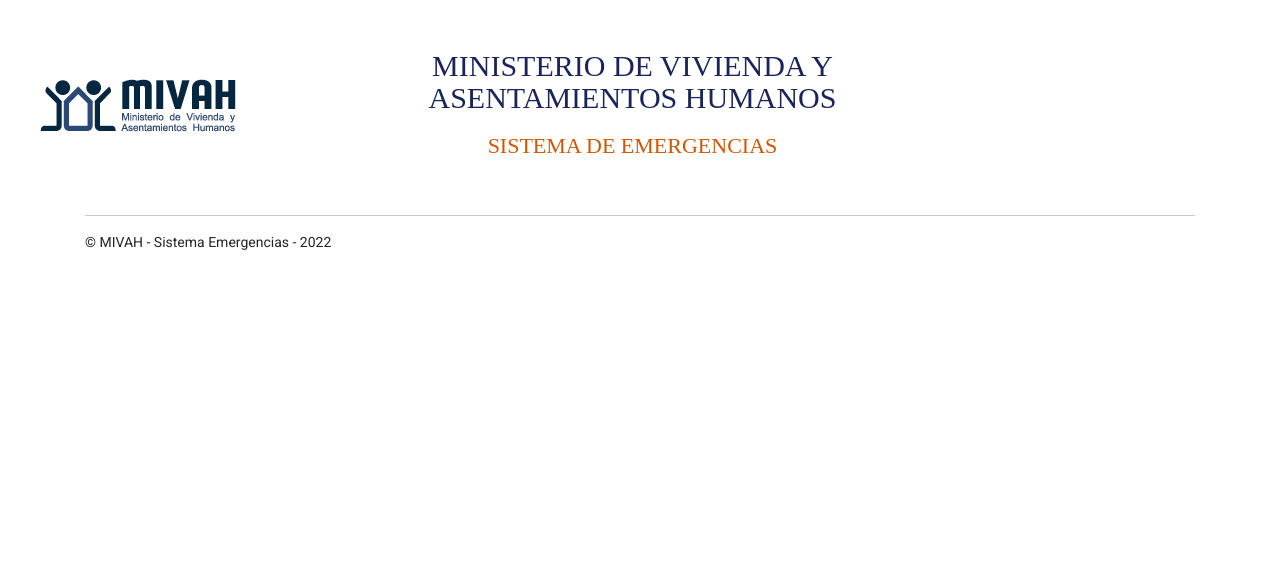
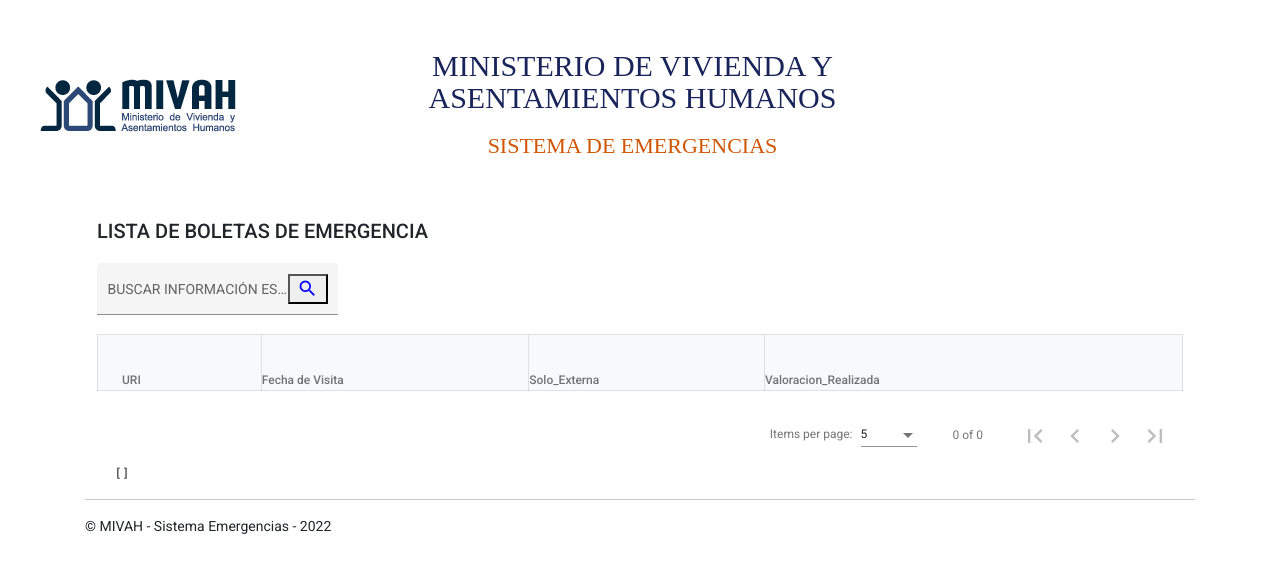
Before and after one commit to rmora416/EmergenciasApp, an Angular app: page /lista in a window 1280 px wide. Before the commit this address led to /. Shown: the top 572 px of the page. Built offline with nearby package versions, Linux system fonts and the light colour scheme.

Commit message:
agregar lista de boletas

```diff
--- a/package.json
+++ b/package.json
@@ -24,6 +24,7 @@
     "jquery": "^3.6.1",
     "rxjs": "~7.5.0",
     "tslib": "^2.3.0",
+    "uuid": "^9.0.0",
     "zone.js": "~0.11.4"
   },
   "devDependencies": {
@@ -31,6 +32,7 @@
     "@angular/cli": "~14.2.8",
     "@angular/compiler-cli": "^14.2.0",
     "@types/jasmine": "~4.0.0",
+    "@types/uuid": "^8.3.4",
     "jasmine-core": "~4.3.0",
     "karma": "~6.4.0",
     "karma-chrome-launcher": "~3.1.0",
--- a/src/app/boleta-parent/boleta-parent.component.html
+++ b/src/app/boleta-parent/boleta-parent.component.html
@@ -16,7 +16,17 @@
         </mat-tab>
     </mat-tab-group>
 
-</form>
+    <br />
+    <div class="row">
+      <div class="col-md-4">
+        <a class="btn btn-secondary btn-block" (click)="Cancel()"> Cancelar</a>
+      </div>
+      <div class="col-md-4">
+        <a class="btn btn-primary btn-block" (click)="Guardar()"> Guardar </a>
+      </div>
+    <div>
+
+
 
 </div>
 
--- a/src/app/boleta-parent/boleta-parent.component.ts
+++ b/src/app/boleta-parent/boleta-parent.component.ts
@@ -1,5 +1,8 @@
-import { Component, OnInit } from '@angular/core';
+import { Component, OnInit, Output, EventEmitter } from '@angular/core';
 import {FormGroup, FormBuilder} from '@angular/forms';
+import { ItemBoleta } from '../Clases/ItemBoleta.class';
+import { v4 as uuid } from 'uuid';
+import { Router } from '@angular/router';
 
 
 @Component({
@@ -10,8 +13,11 @@
 export class BoletaParentComponent implements OnInit {
   checkoutForm: FormGroup;
   showLoading = false;
+  items_offline: ItemBoleta[] = [];
 
-  constructor(private fb: FormBuilder) {
+  //@Output() formReady = new EventEmitter<FormGroup>()
+
+  constructor(private fb: FormBuilder, private router: Router) {
     this.showLoading = false;
 
     this.checkoutForm = this.fb.group({
@@ -24,8 +30,38 @@
     this.showLoading = true;
   }
 
+  Guardar(): void
+  {
+    if(localStorage.getItem('Lista_Boletas') != null)
+      this.items_offline = JSON.parse(localStorage.getItem('Lista_Boletas') || '{}');
+
+    this.items_offline.push({
+      EmergenciaID : this.checkoutForm.value.EmergenciaID,
+
+      ID_Datos_Inspeccion:this.checkoutForm.value.Generales.ID_Datos_Inspeccion,
+      Fecha_Visita: this.checkoutForm.value.Generales.Fecha_Visita,
+      Solo_Externa:this.checkoutForm.value.Generales.Solo_Externa,
+      Valoracion_Realizada: this.checkoutForm.value.Generales.Valoracion_Realizada,
+      ID_Tipo_Acceso: this.checkoutForm.value.Generales.ID_Tipo_Acceso,
+      ID_Fallas_Suministro_Electrico: this.checkoutForm.value.Generales.ID_Fallas_Suministro_Electrico,
+      Focos_Contaminacion: this.checkoutForm.value.Generales.Focos_Contaminacion,
+      Informe_Condiciones_Riesgo: this.checkoutForm.value.Generales.Informe_Condiciones_Riesgo,
+      ID_Institucion_Informe: this.checkoutForm.value.Generales.ID_Institucion_Informe,
+      Otro_Institucion_Informe: this.checkoutForm.value.Generales.Otro_Institucion_Informe,
+      URI: uuid()
+
+    });
+
+    localStorage.setItem('Lista_Boletas',JSON.stringify(this.items_offline));
+    this.router.navigate(['/lista']);
+  }
+
+  Cancel(): void{
+    this.router.navigate(['/lista']);
+  }
+
     /**
-   * After a form is initialized, we link it to our main form
+   * agrega la información de los componentes hijos en un solo FormGroup en este componente
    */
     formInitialized(name: string, form: FormGroup)
     {
--- /dev/null
+++ b/src/app/lista-boletas/lista-boletas.component.html
@@ -0,0 +1,65 @@
+<div class="container mt-3">
+    <h2>LISTA DE BOLETAS DE EMERGENCIA</h2>
+
+      <mat-form-field color="accent" appearance="fill" >
+          <mat-label >BUSCAR INFORMACIÓN ESPECIFICA</mat-label>
+          <input matInput (keyup)="doFilter($any($event.target).value)" placeholder="Escriba el texto que desea buscar" (click)="searching=true" #input >
+          <button mat-icon-button matSuffix (click)="input.value=''; doFilter(''); searching= !searching" color="accent">
+              <mat-icon style="-webkit-text-fill-color:blue" *ngIf="!searching">search</mat-icon>
+              <mat-icon *ngIf="searching">clear</mat-icon>
+          </button>
+      </mat-form-field>
+
+      <div class="sticky-container" style="margin-top: 0em;">
+      <table mat-table [dataSource]="dataSource" matSort (matSortChange)="announceSortChange($event)"
+          class="table table-hover table-bordered">
+
+          <!-- URI Column -->
+        <ng-container matColumnDef="URI">
+            <th mat-header-cell *matHeaderCellDef mat-sort-header sortActionDescription="Sort by URI">
+                URI
+            </th>
+            <td mat-cell *matCellDef="let element"><div class="cell-column">URI:</div> {{element.URI}} </td>
+          </ng-container>
+
+        <!-- Fecha_Visita Column -->
+        <ng-container matColumnDef="Fecha_Visita">
+          <th mat-header-cell *matHeaderCellDef mat-sort-header sortActionDescription="Sort by Fecha_Visita">
+            Fecha de Visita
+          </th>
+          <td mat-cell *matCellDef="let element"><div class="cell-column">Fecha Visita:</div> {{element.Fecha_Visita}} </td>
+        </ng-container>
+
+        <!-- Solo_Externa Column -->
+        <ng-container matColumnDef="Solo_Externa">
+          <th mat-header-cell *matHeaderCellDef mat-sort-header sortActionDescription="Sort by Solo_Externa">
+            Solo_Externa
+          </th>
+          <td mat-cell *matCellDef="let element"><div class="cell-column">Solo_Externa:</div> {{element.Solo_Externa}} </td>
+        </ng-container>
+
+        <!-- Valoracion_Realizada Column -->
+        <ng-container matColumnDef="Valoracion_Realizada">
+        <th mat-header-cell *matHeaderCellDef mat-sort-header sortActionDescription="Sort by Valoracion_Realizada">
+            Valoracion_Realizada
+        </th>
+        <td mat-cell *matCellDef="let element"><div class="cell-column">Valoracion_Realizada:</div> {{element.Valoracion_Realizada}} </td>
+        </ng-container>
+
+
+        <thead class="table-light">
+        <tr class="table-light" style="background-color:rgb(234, 239, 245);" mat-header-row *matHeaderRowDef="displayedColumns"></tr>
+      </thead>
+
+        <tr mat-row *matRowDef="let row; columns: displayedColumns;"></tr>
+      </table>
+
+      <!-- pagination -->
+      <mat-paginator [pageSizeOptions]="[5, 10, 20]" showFirstLastButtons></mat-paginator>
+
+      </div>
+  </div>
+
+  <pre>
+    {{items_offline | json}}
+</pre>
--- /dev/null
+++ b/src/app/lista-boletas/lista-boletas.component.ts
@@ -0,0 +1,70 @@
+import { ViewChild, AfterViewInit, Component, OnInit } from '@angular/core';
+import {MatPaginator} from '@angular/material/paginator';
+import {MatTableDataSource} from '@angular/material/table';
+import {MatSort, Sort} from '@angular/material/sort';
+import {LiveAnnouncer} from '@angular/cdk/a11y';
+
+import { ItemBoleta } from '../Clases/ItemBoleta.class';
+import {BoletaService} from '../Servicios/boleta.service'
+
+
+@Component({
+  selector: 'app-lista-boletas',
+  templateUrl: './lista-boletas.component.html',
+  styleUrls: ['./lista-boletas.component.css']
+})
+export class ListaBoletasComponent implements AfterViewInit, OnInit {
+
+  items_offline: ItemBoleta[] = [];
+  displayedColumns: string[] = ['URI', 'Fecha_Visita', 'Solo_Externa', 'Valoracion_Realizada' ];
+  searching: boolean = false;
+  dataSource = new MatTableDataSource<ItemBoleta>();
+
+  constructor(private _liveAnnouncer: LiveAnnouncer, private boletaService: BoletaService) { }
+
+  @ViewChild(MatPaginator)  paginator!: MatPaginator;
+  @ViewChild(MatSort)  sort!: MatSort;
+
+  ngAfterViewInit() {
+    this.dataSource.paginator = this.paginator;
+    this.dataSource.sort = this.sort;
+  }
+
+  ngOnInit(): void {
+    this.getItems();
+    this.dataSource = new MatTableDataSource<ItemBoleta>(this.items_offline);
+    this.dataSource.paginator = this.paginator;
+    this.dataSource.sort = this.sort;
+  }
+
+  getItems(): void
+  {
+      if(localStorage.getItem('Lista_Boletas') !== null)
+      {
+        this.items_offline = JSON.parse(localStorage.getItem('Lista_Boletas') || '{}');
+      }
+  }
+
+    /** Announce the change in sort state for assistive technology. */
+    announceSortChange(sortState: Sort) {
+      // This example uses English messages. If your application supports
+      // multiple language, you would internationalize these strings.
+      // Furthermore, you can customize the message to add additional
+      // details about the values being sorted.
+      if (sortState.direction) {
+        this._liveAnnouncer.announce(`Sorted ${sortState.direction}ending`);
+      } else {
+        this._liveAnnouncer.announce('Sorting cleared');
+      }
+    }
+
+    public doFilter = (value: String) => {
+
+      //let value1 = (event.target as HTMLInputElement).value;
+      this.dataSource.filter = value.trim().toLocaleLowerCase();
+      this.searching = true;
+    }
+
+
+
+}
```
Also changed, not shown: src/app/Clases/DatosGenerales.class.ts (+16 -1 lines), src/app/Clases/ItemBoleta.class.ts (added, +16 -0 lines), src/app/Servicios/boleta.service.ts (+12 -0 lines), src/app/app-routing.module.ts (+5 -2 lines), src/app/app.module.ts (+12 -1 lines), src/app/lista-boletas/lista-boletas.component.css (added), 2 other files (tests, documents, lock files or other folders).
